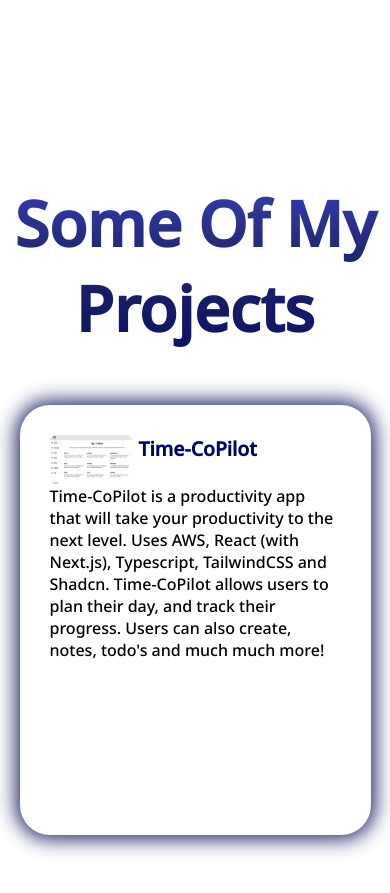
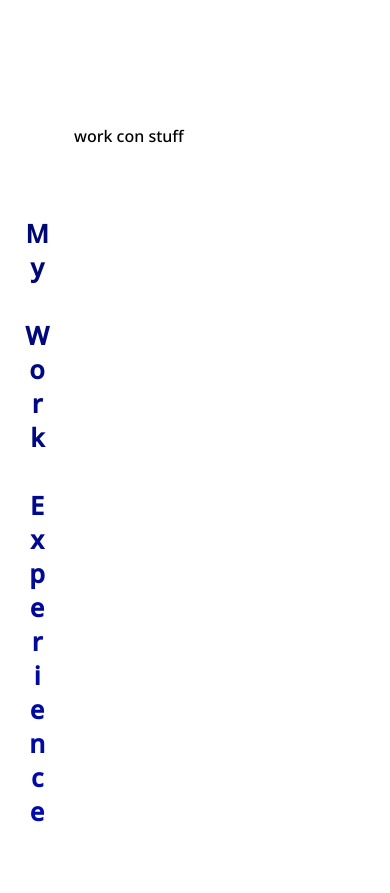
Before and after one commit to Ariz-Kazani/portfoliowebsite, a Vue app: page / in a window 390 px wide. Shown: the part 4120-5013 px from the top of the page. Built offline with nearby package versions, Linux system fonts and the light colour scheme.

Commit message:
updated work title to be in the right and have desired scroll effect

```diff
--- a/src/components/Body.vue
+++ b/src/components/Body.vue
@@ -1,6 +1,7 @@
 <script setup>
 import { ref, onMounted } from 'vue'
 import Projects from './Projects.vue';
+import Work from './Work.vue';
 
 // analytics stuff
 import { analytics } from '../firebase';
@@ -127,7 +128,8 @@
           <br />
           <br />
           I love tackling challenging problems and continuously learning new technologies. My technical arsenal includes
-          a variety of languages like C, Java, and PHP, and frameworks such as Next.js, Vue.js, and Larvel. When I'm not
+          a variety of languages like C, Java, and PHP, and frameworks such as Next.js, Vue.js, and Laravel. When I'm
+          not
           coding, you can find me exploring the latest in tech, experimenting with new programming languages, or sharing
           my knowledge with fellow developers.
           <br />
@@ -140,8 +142,12 @@
       </div>
     </div>
     <div id="work">
-      <h1 id="work-title">Some Of My Projects</h1>
-      <Projects></Projects>
+      <h1 id="work-title">My Work Experience</h1>
+      <Work />
+    </div>
+    <div id="projects">
+      <h1 id="projects-title">Some Of My Projects</h1>
+      <Projects />
     </div>
   </div>
 </template>
@@ -325,8 +331,6 @@
   align-items: center;
 }
 
-
-
 .abt-me-trans {
   animation: abtMeTrans 1s;
   -webkit-animation: abtMeTrans 1s;
@@ -412,10 +416,31 @@
 
 #body-con #work {
   margin-top: 50vh;
+  min-height: calc(100vh - 100px);
+  display: flex;
+}
+
+#body-con #work #work-title {
+  padding: 0px 55px 0px 55px;
+  text-align: center;
+  height: calc(100vh - 50px);
+  font-size: 3vh;
+  background: -webkit-linear-gradient(#000766, #000CB3);
+  background-clip: text;
+  -webkit-background-clip: text;
+  -webkit-text-fill-color: transparent;
+  writing-mode: vertical-lr;
+  text-orientation: upright;
+  position: sticky;
+  top: 55px;
+}
+
+#body-con #projects {
+  margin-top: 50vh;
   min-height: 93vh;
 }
 
-#body-con #work #work-title {
+#body-con #projects #projects-title {
   padding: 55px 0 55px 0;
   text-align: center;
   width: 100%;
@@ -428,11 +453,14 @@
 
 @media only screen and (max-width: 500px) {
 
-  #body-con #work #work-title,
+  #body-con #projects #projects-title,
   #body-con #about #about-title {
     font-size: 16vw;
   }
 
+  #body-con #work #work-title {
+    padding: 0px 20px 0px 20px;
+  }
 }
 
 @media (prefers-color-scheme: dark) {
@@ -531,6 +559,13 @@
     color: #4651EA;
   }
 
+  #body-con #projects #projects-title {
+    background: -webkit-linear-gradient(#8F95EE, #4651EA, #3740B8);
+    background-clip: text;
+    -webkit-background-clip: text;
+    -webkit-text-fill-color: transparent;
+  }
+
   #body-con #work #work-title {
     background: -webkit-linear-gradient(#8F95EE, #4651EA, #3740B8);
     background-clip: text;
--- a/src/components/Work.vue
+++ b/src/components/Work.vue
@@ -3,9 +3,14 @@
 </script>
 
 <template>
-
+<div id="work-con">
+    work con stuff
+</div>
 </template>
 
 <style scoped>
-
+#work-con {
+    /* background: pink; */
+    min-height: 200vh;
+}
 </style>
```
Also changed, not shown: 1 other file (tests, documents, lock files or other folders).
